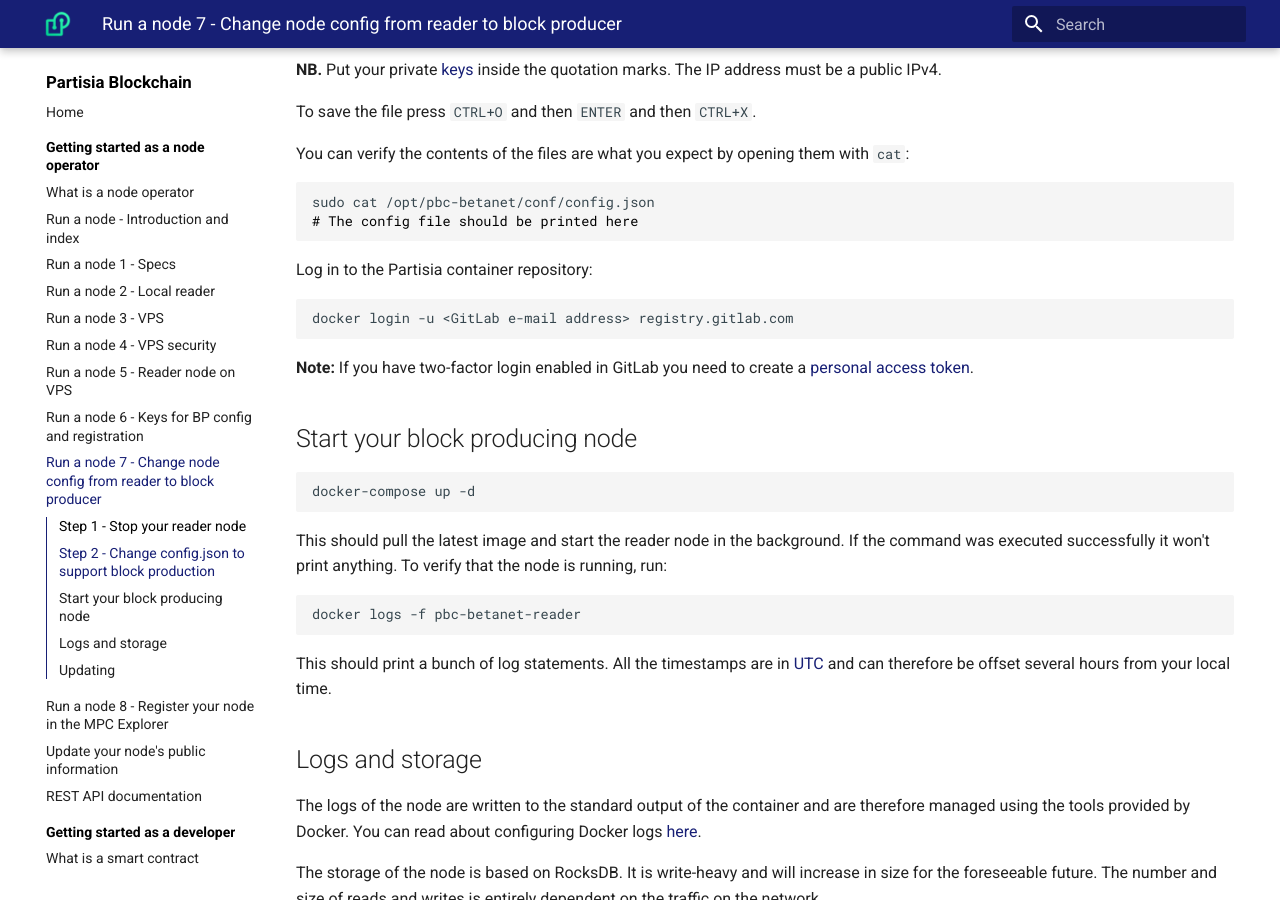
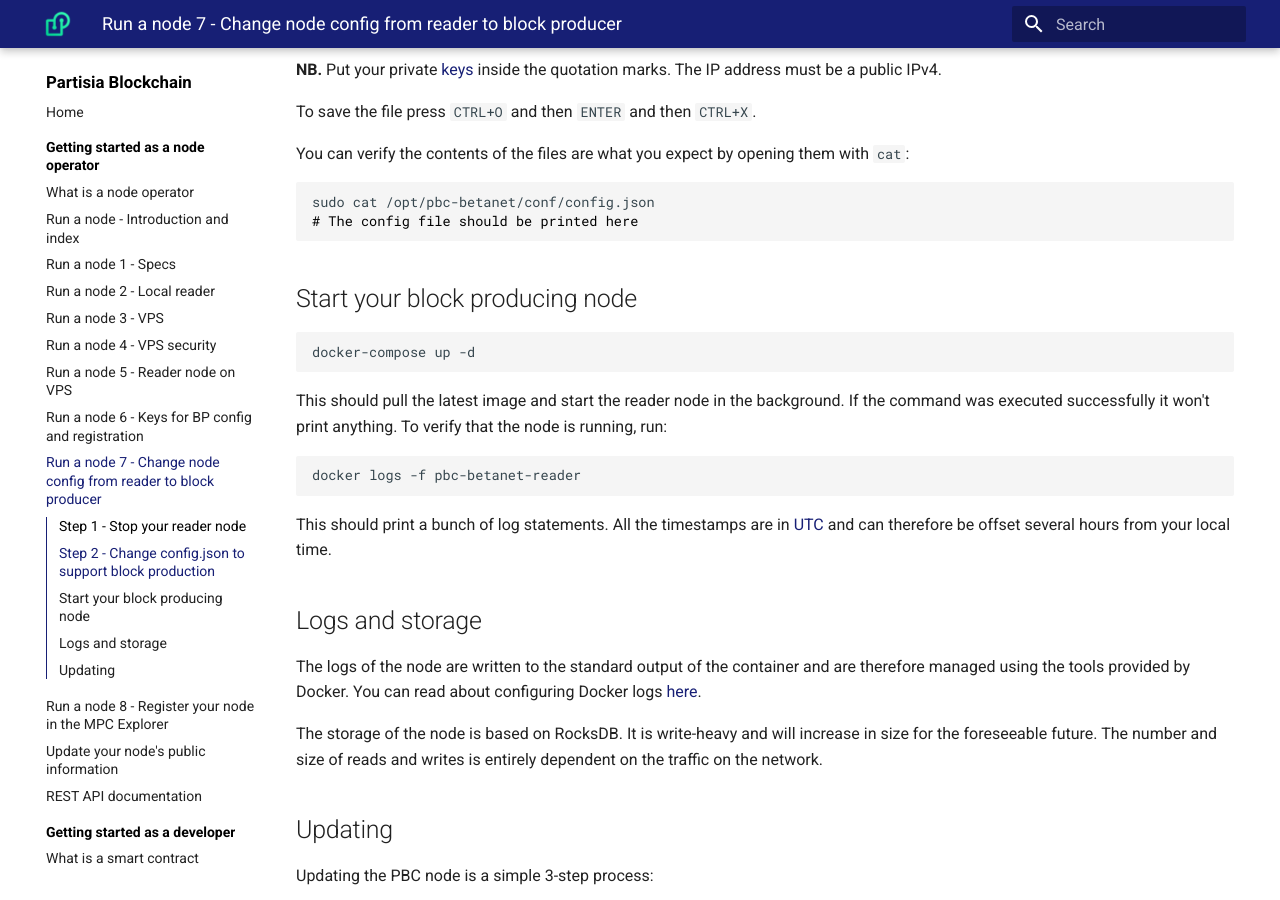
Before and after one commit to 0xSero/partisia-docs, an MkDocs documentation site: the page built from docs/operator-7-bp.md, in a window 1280 px wide and 900 px high, scrolled down 1318 px. Built offline with MkDocs 1.6.1 and Material for MkDocs 9.7.7, drawn with Linux system fonts in a browser that asks for light colours; a script that is not in the unit is left out.

Commit message:
Log in to Gitlab unnecessary

`````diff
--- a/docs/operator-7-bp.md
+++ b/docs/operator-7-bp.md
@@ -72,14 +72,6 @@ sudo cat /opt/pbc-betanet/conf/config.json
 # The config file should be printed here
 ````
 
-Log in to the Partisia container repository:
-
-````bash
-docker login -u <GitLab e-mail address> registry.gitlab.com
-````
-
-**Note:** If you have two-factor login enabled in GitLab you need to create a [personal access token](https://gitlab.com/-/profile/personal_access_tokens).
-
 ## Start your block producing node
 
 ````bash
`````
